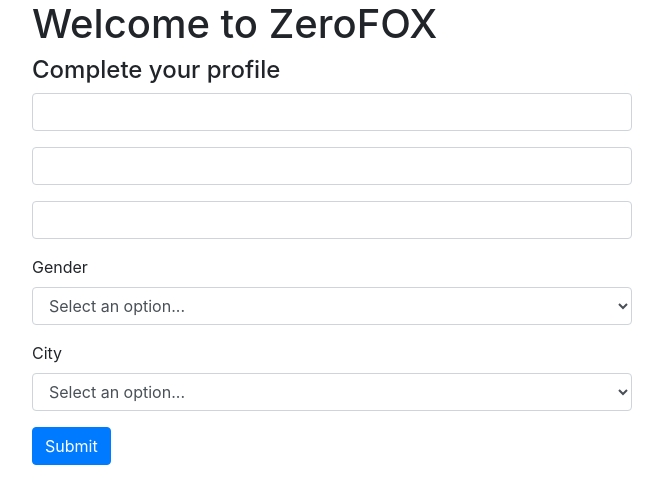
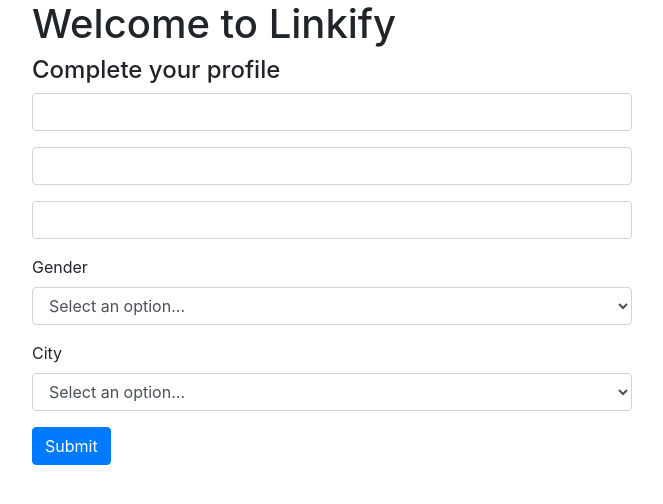
Before and after one commit to tceruti/linkify-frontend-interview, a website: page public/index.html in a window 1280 px wide. Shown: the whole page, without its empty margins (308-971 px from the left). Drawn offline with nearby package versions, Linux system fonts and the light colour scheme.

Commit message:
Se cambia nombres a Linkify

```diff
--- a/public/index.html
+++ b/public/index.html
@@ -5,7 +5,7 @@
     <meta name="viewport" content="width=device-width, initial-scale=1, shrink-to-fit=no">
     <link rel="stylesheet" href="https://stackpath.bootstrapcdn.com/bootstrap/4.3.1/css/bootstrap.min.css" integrity="sha384-ggOyR0iXCbMQv3Xipma34MD+dH/1fQ784/j6cY/iJTQUOhcWr7x9JvoRxT2MZw1T" crossorigin="anonymous">
     <link rel="stylesheet" href="style.css">
-    <title>Welcome to ZeroFOX</title>
+    <title>Welcome to Linkify</title>
   </head>
 
   <body>
@@ -14,7 +14,7 @@
       </div>
 
       <div class="inner">
-        <h1>Welcome to ZeroFOX</h1>
+        <h1>Welcome to Linkify</h1>
         <h4>Complete your profile</h4>
         <form method="GET" onsubmit="handleSubmit(event);">
 
```
